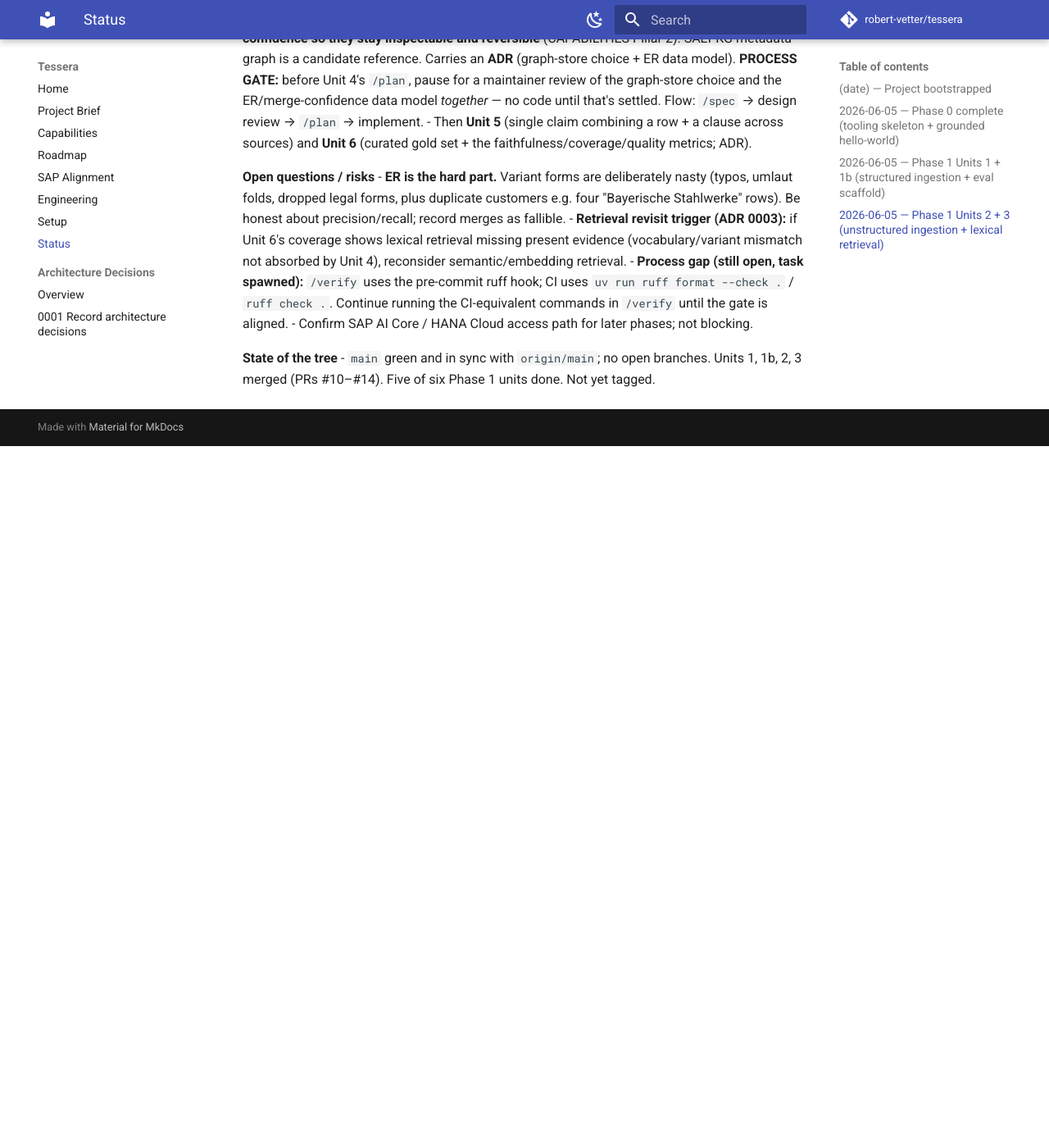
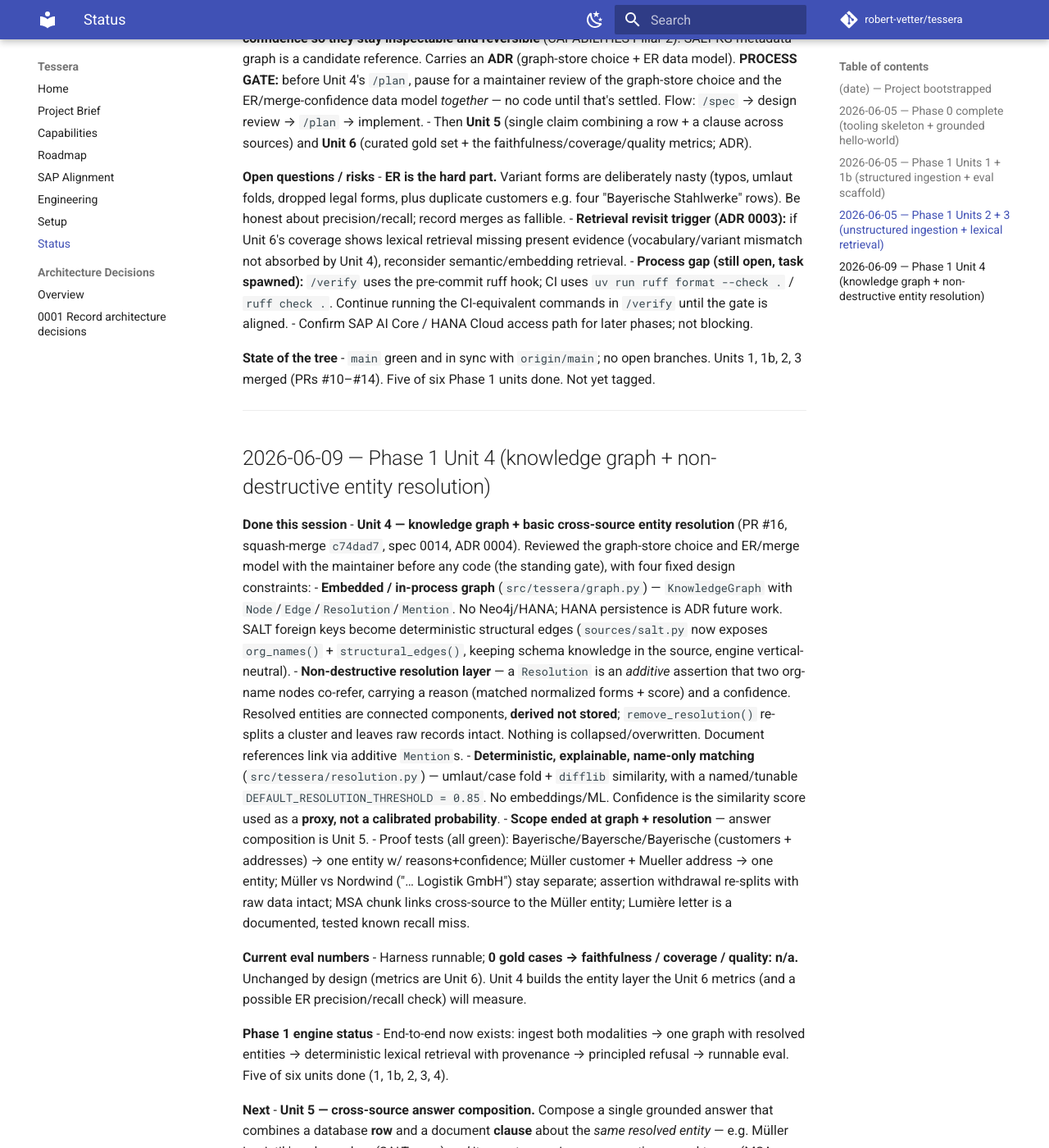
Before and after one commit to robert-vetter/tessera, an MkDocs documentation site: the page built from docs/STATUS.md, in a window 1280 px wide and 1400 px high, scrolled down 3851 px. Shown: the whole window at 82% size. Built offline with MkDocs 1.6.1 and Material for MkDocs 9.7.7, drawn with Linux system fonts in a browser that asks for light colours; comment, search, counter and statistics services are not loaded; before the commit the page ends 4395 px from its top, so only the background shows below that; some of the changed text lies outside the part shown.

Commit message:
docs: record Phase 1 Unit 4 in STATUS, point at Unit 5 (#17)
Append a session entry: the in-process knowledge graph + non-destructive,
reversible, deterministic entity-resolution layer (PR #16, spec 0014, ADR 0004).
Records the eval baseline (0 gold cases, n/a), the honest ER precision/recall
posture, and Unit 5 (cross-source answer composition) as next.

Co-authored-by: Claude Opus 4.8 <noreply@anthropic.com>

```diff
--- a/docs/STATUS.md
+++ b/docs/STATUS.md
@@ -210,3 +210,74 @@ Living session journal. Append a new dated entry at the end of every work sessio
 **State of the tree**
 - `main` green and in sync with `origin/main`; no open branches. Units 1, 1b, 2, 3
   merged (PRs #10–#14). Five of six Phase 1 units done. Not yet tagged.
+
+---
+
+## 2026-06-09 — Phase 1 Unit 4 (knowledge graph + non-destructive entity resolution)
+
+**Done this session**
+- **Unit 4 — knowledge graph + basic cross-source entity resolution** (PR #16,
+  squash-merge `c74dad7`, spec 0014, ADR 0004). Reviewed the graph-store choice
+  and ER/merge model with the maintainer before any code (the standing gate), with
+  four fixed design constraints:
+  - **Embedded / in-process graph** (`src/tessera/graph.py`) — `KnowledgeGraph`
+    with `Node`/`Edge`/`Resolution`/`Mention`. No Neo4j/HANA; HANA persistence is
+    ADR future work. SALT foreign keys become deterministic structural edges
+    (`sources/salt.py` now exposes `org_names()` + `structural_edges()`, keeping
+    schema knowledge in the source, engine vertical-neutral).
+  - **Non-destructive resolution layer** — a `Resolution` is an *additive*
+    assertion that two org-name nodes co-refer, carrying a reason (matched
+    normalized forms + score) and a confidence. Resolved entities are connected
+    components, **derived not stored**; `remove_resolution()` re-splits a cluster
+    and leaves raw records intact. Nothing is collapsed/overwritten. Document
+    references link via additive `Mention`s.
+  - **Deterministic, explainable, name-only matching** (`src/tessera/resolution.py`)
+    — umlaut/case fold + `difflib` similarity, with a named/tunable
+    `DEFAULT_RESOLUTION_THRESHOLD = 0.85`. No embeddings/ML. Confidence is the
+    similarity score used as a **proxy, not a calibrated probability**.
+  - **Scope ended at graph + resolution** — answer composition is Unit 5.
+  - Proof tests (all green): Bayerische/Bayersche/Bayerische (customers +
+    addresses) → one entity w/ reasons+confidence; Müller customer + Mueller
+    address → one entity; Müller vs Nordwind ("… Logistik GmbH") stay separate;
+    assertion withdrawal re-splits with raw data intact; MSA chunk links
+    cross-source to the Müller entity; Lumière letter is a documented, tested known
+    recall miss.
+
+**Current eval numbers**
+- Harness runnable; **0 gold cases → faithfulness / coverage / quality: n/a.**
+  Unchanged by design (metrics are Unit 6). Unit 4 builds the entity layer the
+  Unit 6 metrics (and a possible ER precision/recall check) will measure.
+
+**Phase 1 engine status**
+- End-to-end now exists: ingest both modalities → one graph with resolved entities
+  → deterministic lexical retrieval with provenance → principled refusal → runnable
+  eval. Five of six units done (1, 1b, 2, 3, 4).
+
+**Next**
+- **Unit 5 — cross-source answer composition.** Compose a single grounded answer
+  that combines a database **row** and a document **clause** about the *same
+  resolved entity* — e.g. Müller Logistik's sales orders (SALT rows) *and* its
+  master service agreement's renewal terms (MSA clause) — each claim still carrying
+  claim-level provenance, traversing the graph's resolved-entity clusters +
+  `Mention` links built in Unit 4. This brings back the synthesis Unit 3 honestly
+  deferred. Likely no ADR (builds on 0002/0003/0004); confirm at `/spec`.
+- **Then Unit 6** — curated gold set + the faithfulness/coverage/quality metrics
+  (ADR-worthy), turning `tessera-eval`'s "n/a" into a real number and closing
+  Phase 1.
+
+**Open questions / risks**
+- **ER precision/recall is honest, not maximal** (ADR 0004): single name-similarity
+  threshold; transitive-closure over-merge possible; name-only (multi-field is
+  additive future work); document-mention recall misses forms absent from master
+  data (the Lumière case). Unit 6's metric is the revisit trigger for the threshold
+  and for embeddings/ML.
+- **Retrieval revisit trigger (ADR 0003)** still stands for Unit 6 coverage.
+- **Process gap (open, task spawned):** `/verify` uses the pre-commit ruff hook; CI
+  runs `uv run ruff format --check .` / `ruff check .`. Keep running the
+  CI-equivalent commands in `/verify` until the gate is aligned.
+- Confirm SAP AI Core / HANA Cloud access path for later phases; not blocking.
+
+**State of the tree**
+- `main` green and in sync with `origin/main`; no open branches. Units 1, 1b, 2, 3,
+  4 merged (PRs #10–#16). Five of six Phase 1 units done. Not yet tagged (tag at
+  end of Phase 1).
```
